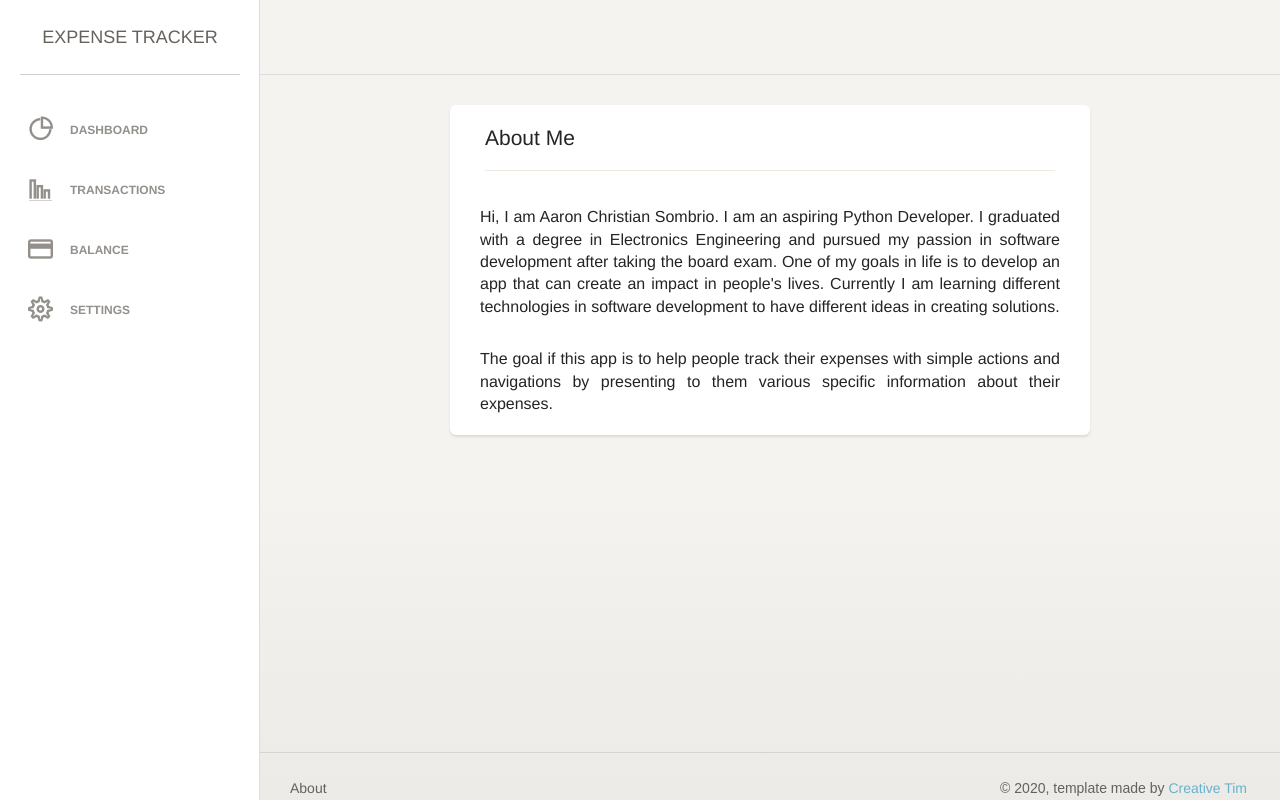
After one commit to accsombrio/expense_tracker, a Django app: page /about/ in a window 1280 px wide. The commit adds this page. Run offline with Django 3.2, Linux system fonts and the light colour scheme; some libraries are stand-ins or nearby versions; some web fonts are replaced.

Commit message:
added about page

```diff
--- a/expense_app/settings.py
+++ b/expense_app/settings.py
@@ -29,7 +29,7 @@ SECRET_KEY = os.environ.get('SECRET_KEY')
 # SECURITY WARNING: don't run with debug turned on in production!
 DEBUG = True
 
-ALLOWED_HOSTS = ['trackyourexpensesapp.herokuapp.com']
+ALLOWED_HOSTS = ['trackyourexpensesapp.herokuapp.com', 'localhost']
 
 
 # Application definition
--- /dev/null
+++ b/tracker/templates/tracker/about.html
@@ -0,0 +1,23 @@
+{% extends  'tracker/main.html' %}
+{% load humanize %}
+{% block content %}
+<div class="col-lg-2"></div>
+<div class="card col-lg-8">
+    <div class="header">
+        <h4 class="title">About Me</h4>
+        <hr />
+    </div>
+    <div class="content">
+        <p align="justify">
+            Hi, I am Aaron Christian Sombrio. I am an aspiring Python Developer.
+            I graduated with a degree in Electronics Engineering and pursued my passion in software development after taking the board exam.
+            One of my goals in life is to develop an app that can create an impact in people's lives.
+            Currently I am learning different technologies in software development to have different ideas in creating solutions.
+        </p>
+        <br>
+        <p align="justify">
+            The goal if this app is to help people track their expenses with simple actions and navigations by presenting to them various specific information about their expenses.
+        </p>
+    </div>
+</div>
+{% endblock %}
--- a/tracker/templates/tracker/main.html
+++ b/tracker/templates/tracker/main.html
@@ -145,7 +145,7 @@
                     <ul>
 
                         <li>
-                            <a href="http://www.creative-tim.com">
+                            <a href="{% url 'about' %}">
                                 About
                             </a>
                         </li>
--- a/tracker/urls.py
+++ b/tracker/urls.py
@@ -10,6 +10,7 @@ from .views import (
 
 urlpatterns = [
     path('', views.dashboard, name='dashboard'),
+    path('about/', views.about, name='about'),
     path('dashboard/<str:period>', views.dashboard, name='dashboard-period'),
     path('transaction/<int:pk>', TransactionDetailView.as_view(), name='transaction-detail'),
     path('transaction/<int:pk>/update/', TransactionUpdateView.as_view(), name='transaction-update'),
--- a/tracker/views.py
+++ b/tracker/views.py
@@ -30,6 +30,9 @@ def dashboard(request, period='month'):
     else:
         transactions = Transaction.objects.filter(user=request.user,date_created__gte=datetime.now()-timedelta(days=365, hours=6))
 
+    if not transactions:
+        return render(request, 'tracker/dashboard.html', {'no_transactions': True})
+
     category_totals = {}
 
     for category in Transaction._meta.get_field('category').choices:
@@ -41,11 +44,11 @@ def dashboard(request, period='month'):
 
     context = {'page': 'dashboard',
             'current_balance': current_balance,
-            'balance_date': transactions.order_by('-date_created')[0].date_created,
-            'expenses_total' : expenses_total.aggregate(sum=Sum('amount')).get('sum'),
-            'expenses_date': expenses_total[0].date_created,
-            'income_total': income_total.aggregate(sum=Sum('amount')).get('sum'),
-            'income_date': income_total[0].date_created,
+            'balance_date': transactions.order_by('-date_created').first(),
+            'expenses_total' : expenses_total.aggregate(sum=Sum('amount')).get('sum') or 0,
+            'expenses_date': expenses_total.first(),
+            'income_total': income_total.aggregate(sum=Sum('amount')).get('sum') or 0,
+            'income_date': income_total.first(),
             'food_total': category_totals['Food and Consumables'],
             'investment_total': category_totals['Investments'],
             'hobbies_total': category_totals['Hobbies'],
@@ -53,7 +56,7 @@ def dashboard(request, period='month'):
             'transportation_total': category_totals['Transportation'],
             'utilities_total': category_totals['Utilities'],
             'others_total': category_totals['Others'],
-            'latest_expenses': expenses_total[:5],
+            'latest_expenses': expenses_total[:5] or None,
             'period': period}
     return render(request, 'tracker/dashboard.html', context)
 
@@ -122,11 +125,14 @@ def userBalance(request):
     current_balance = Transaction.objects.get_user_total_transactions(
         request.user)
     user_records = Transaction.objects.filter(
-        user=request.user).order_by('-date_created')[:5]
+        user=request.user).order_by('-date_created')
     initial_balance = current_balance
     history = []
 
-    for row in user_records:
+    if not user_records:
+        return render(request, 'tracker/balance.html', {'no_records': True})
+
+    for row in user_records[:5]:
 
         history.append((row.date_created, row.amount, initial_balance))
         initial_balance = initial_balance - row.amount
@@ -182,3 +188,7 @@ def settings(request):
         'u_form': u_form
     }
     return render(request, 'tracker/settings.html', context)
+
+def about(request):
+    context = {}
+    return render(request, 'tracker/about.html', context)
```
Also changed, not shown: tracker/templates/tracker/balance.html (+7 -0 lines), tracker/templates/tracker/dashboard.html (+9 -3 lines).
